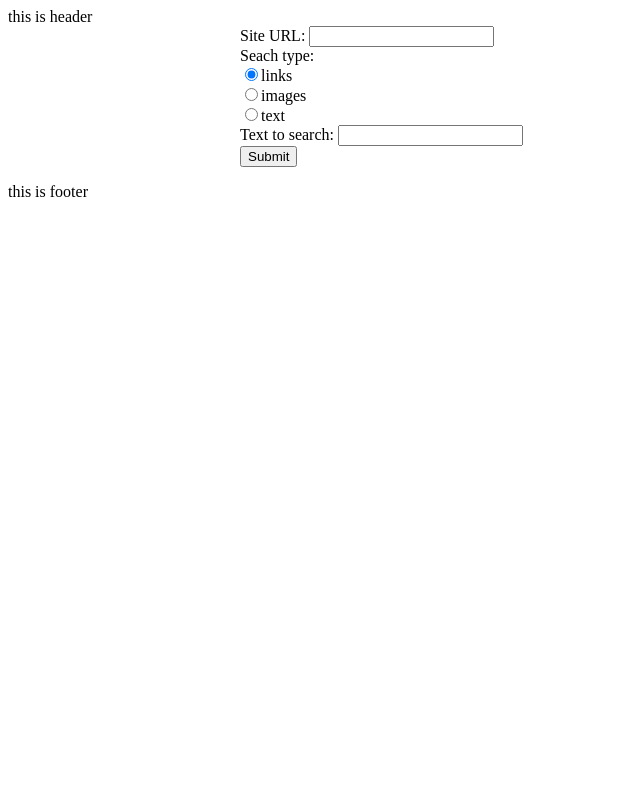
After one commit to cyradin/test, a PHP site: template templates/index.html.twig in a window 1280 px wide. The commit adds this page. Shown: the whole page, without its empty margins (0-640 px from the left). Run offline with PHP 8.4, Linux system fonts and the light colour scheme; the template is opened without the code that fills it, so the values that code supplies are empty; some libraries are stand-ins or nearby versions.

Commit message:
Twig index page template, layout template

```diff
--- a/Controllers/IndexController.php
+++ b/Controllers/IndexController.php
@@ -6,6 +6,8 @@ class IndexController extends Controller
 {
     public function indexAction()
     {
-        die('hello world');
+        return $this->render('index.html.twig', [
+            'title' => 'Main page'
+        ]);
     }
 }
--- /dev/null
+++ b/public/css/style.css
@@ -0,0 +1,8 @@
+main {
+    width: 800px;
+    margin: 0 auto;
+}
+
+.form {
+
+}
--- /dev/null
+++ b/public/js/script.js
@@ -0,0 +1,3 @@
+$(document).ready(function () {
+
+});
--- /dev/null
+++ b/templates/index.html.twig
@@ -0,0 +1,39 @@
+{% extends 'layout.html.twig' %}
+
+{% block content %}
+    <div class="form">
+        <form>
+            <div class="form__row">
+                <label>Site URL:</label>
+                <input type="text" name="url"/>
+                <div class="form__row-error">
+                </div>
+            </div>
+            <div class="form__row">
+                <label>Seach type:</label>
+                <div class="form__row-item">
+                    <label>
+                        <input type="radio" name="seach" value="links" checked/>links
+                    </label>
+                </div>
+                <div class="form__row-item">
+                    <label>
+                        <input type="radio" name="seach" value="images"/>images
+                    </label>
+                </div>
+                <div class="form__row-item">
+                    <label>
+                        <input type="radio" name="seach" value="text"/>text
+                    </label>
+                </div>
+                <div class="form__row-error">
+                </div>
+            </div>
+            <div class="form__row hidden">
+                <label>Text to search:</label>
+                <input type="text" name="text"/>
+            </div>
+            <button type="submit">Submit</button>
+        </form>
+    </div>
+{% endblock %}
--- /dev/null
+++ b/templates/layout.html.twig
@@ -0,0 +1,29 @@
+<html>
+    <head>
+        <title>
+            {% block title %}
+                {{ title }}
+            {% endblock %}
+        </title>
+        <link rel="stylesheet" type="text/css" href="/css/style.css">
+    </head>
+    <body>
+        <header>
+            {% block header %}
+                this is header
+            {% endblock %}
+        </header>
+        <main>
+            {% block content %}
+                this is content
+            {% endblock %}
+        </main>
+        <footer>
+            {% block footer %}
+                this is footer
+            {% endblock %}
+        </footer>
+        <script type="text/javascript" src="https://code.jquery.com/jquery-3.2.1.min.js"></script>
+        <script type="text/javascript" src="/js/script.js"></script>
+    </body>
+</html>
```
Also changed, not shown: Controllers/Controller.php (+18 -2 lines), public/index.php (+7 -1 lines), .htaccess.
